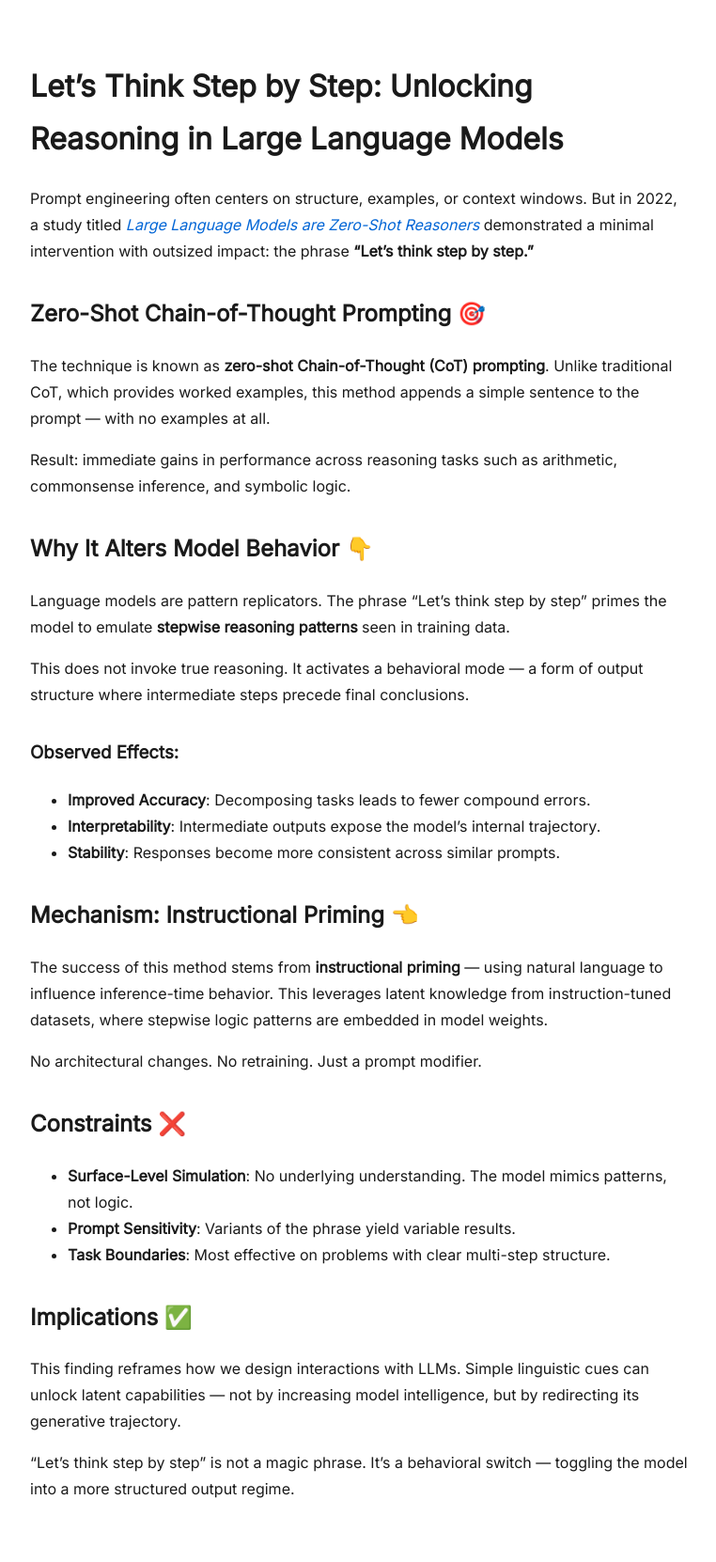
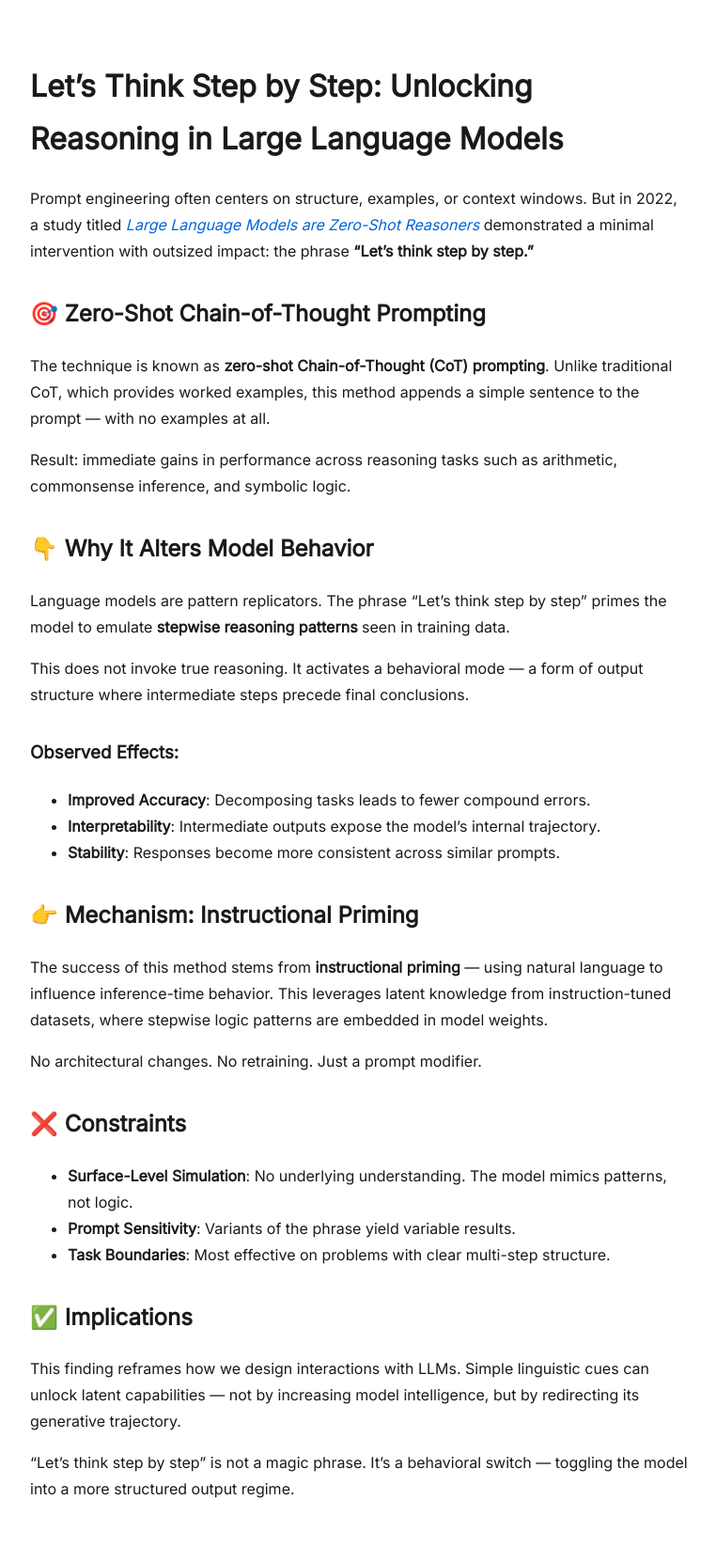
Before and after one commit to frost0x/frost0x.github.io, a Jekyll site: the page built from _posts/2025-04-12-lets-think-step-by-step.md, in a window 1280 px wide. Shown: the whole page at 94% size, without its empty margins (258-1020 px from the left). Built offline with Jekyll 4.4.1, drawn with Linux system fonts in a browser that asks for light colours.

```diff
--- a/_posts/2025-04-12-lets-think-step-by-step.md
+++ b/_posts/2025-04-12-lets-think-step-by-step.md
@@ -8,13 +8,13 @@ permalink: /lets-think-step-by-step/
 
 Prompt engineering often centers on structure, examples, or context windows. But in 2022, a study titled [*Large Language Models are Zero-Shot Reasoners*](https://arxiv.org/abs/2205.11916) demonstrated a minimal intervention with outsized impact: the phrase **"Let's think step by step."**
 
-## Zero-Shot Chain-of-Thought Prompting 🎯
+## 🎯 Zero-Shot Chain-of-Thought Prompting
 
 The technique is known as **zero-shot Chain-of-Thought (CoT) prompting**. Unlike traditional CoT, which provides worked examples, this method appends a simple sentence to the prompt — with no examples at all.
 
 Result: immediate gains in performance across reasoning tasks such as arithmetic, commonsense inference, and symbolic logic.
 
-## Why It Alters Model Behavior 👇
+## 👇 Why It Alters Model Behavior
 
 Language models are pattern replicators. The phrase "Let's think step by step" primes the model to emulate **stepwise reasoning patterns** seen in training data.
 
@@ -25,19 +25,19 @@ This does not invoke true reasoning. It activates a behavioral mode — a form o
 - **Interpretability**: Intermediate outputs expose the model's internal trajectory.
 - **Stability**: Responses become more consistent across similar prompts.
 
-## Mechanism: Instructional Priming 👈
+## 👉 Mechanism: Instructional Priming
 
 The success of this method stems from **instructional priming** — using natural language to influence inference-time behavior. This leverages latent knowledge from instruction-tuned datasets, where stepwise logic patterns are embedded in model weights.
 
 No architectural changes. No retraining. Just a prompt modifier.
 
-## Constraints ❌
+## ❌ Constraints
 
 - **Surface-Level Simulation**: No underlying understanding. The model mimics patterns, not logic.
 - **Prompt Sensitivity**: Variants of the phrase yield variable results.
 - **Task Boundaries**: Most effective on problems with clear multi-step structure.
 
-## Implications ✅
+## ✅ Implications
 
 This finding reframes how we design interactions with LLMs. Simple linguistic cues can unlock latent capabilities — not by increasing model intelligence, but by redirecting its generative trajectory.
 
```
